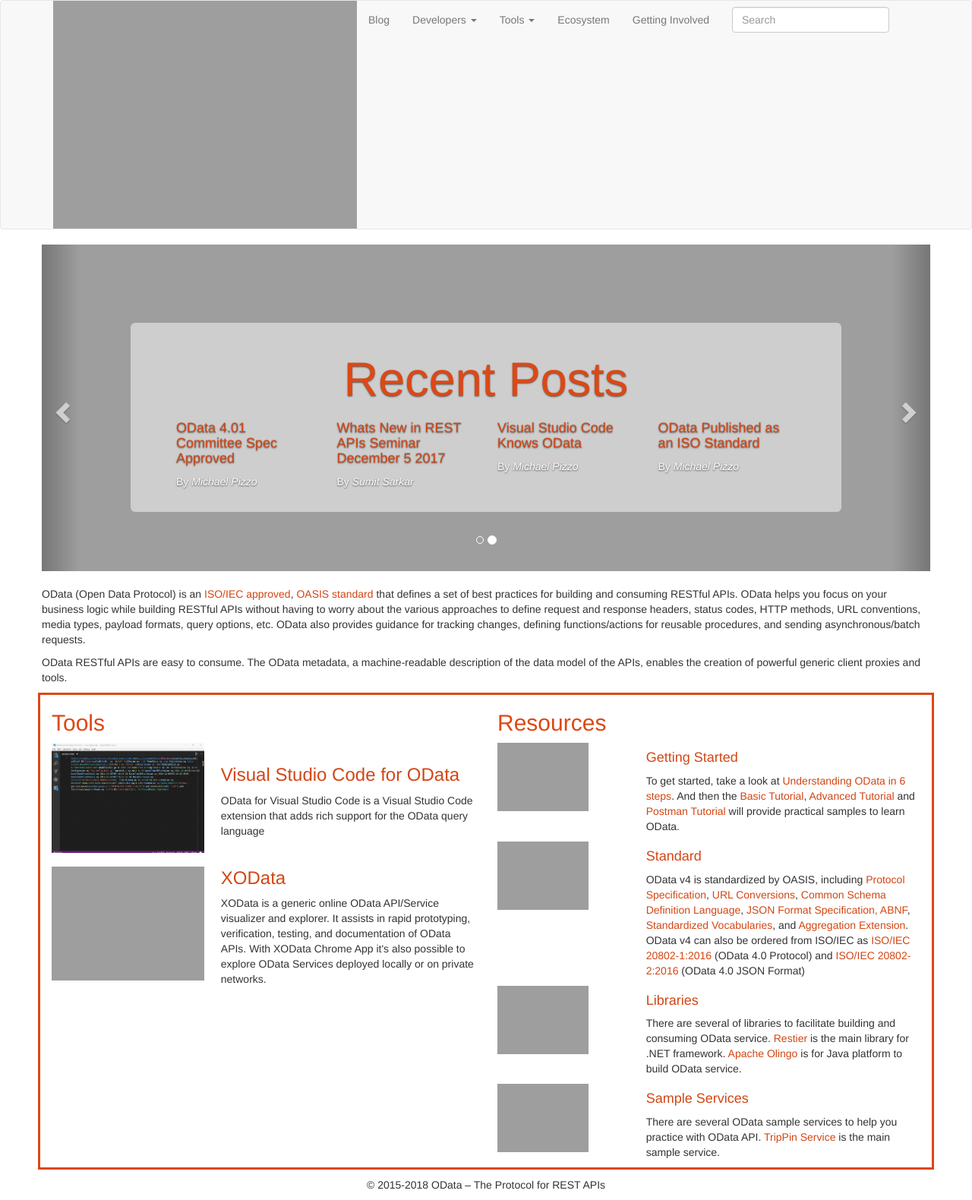
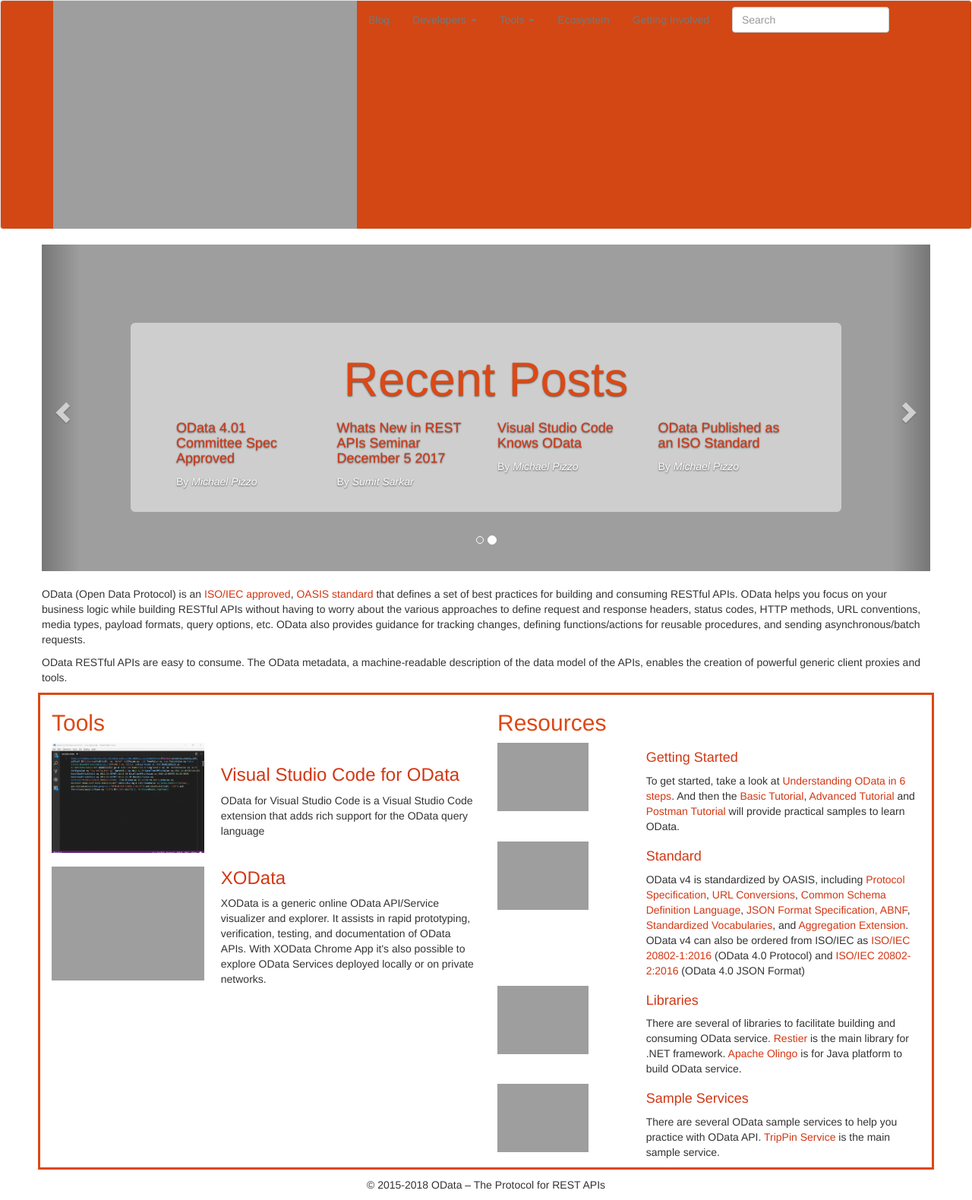
Before and after one commit to OData/odataorg.github.io, a Jekyll site: the page built from index.html, in a window 1280 px wide. Shown: the whole page at 76% size. Built offline with Jekyll 4.4.1, drawn with Linux system fonts in a browser that asks for light colours; nearby versions of some CDN libraries; library files that are not in the unit come from our copies; comment, search, counter and statistics services are not loaded; a style sheet for code colours, icons or effects is not loaded.

Commit message:
Darken the color to meet contrast ratios

```diff
--- a/public/css/site.css
+++ b/public/css/site.css
@@ -1,5 +1,8 @@
 .theme-font{
   color: #dd4814;
+}
+.navbar-default {
+	background-color: #d24714;
 }
 .jumbotron {
   background-color: transparent;
@@ -29,9 +32,12 @@
 }
 
 a {
-	color: #d24614;
+	color: #d23714;
 }
 
+td > a {
+	color:#d23714;
+}
 .table {
   width: 100%;
   font-size-adjust: auto;
```
